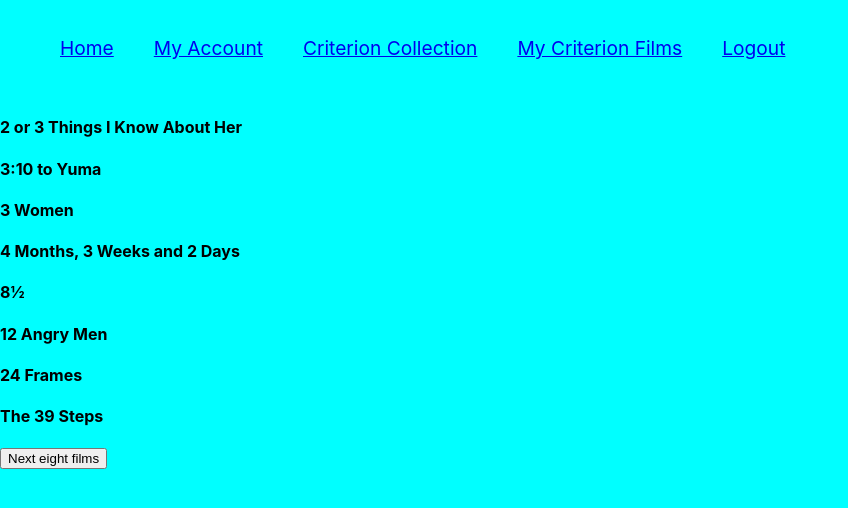
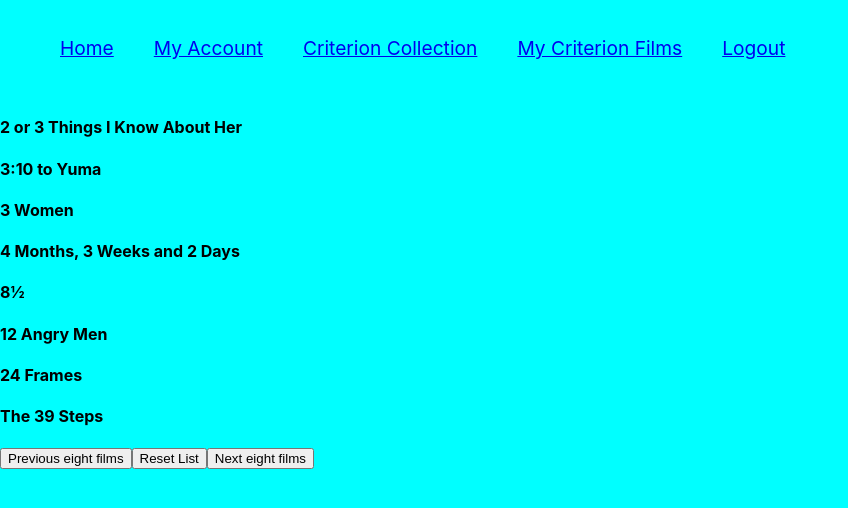
Before and after one commit to jmayheww/thefilmfix-app, a React (Create React App) app: page /filmpage in a window 1280 px wide. Shown: the top 508 px of the page, without its empty margins (0-848 px from the left). Built offline with nearby package versions, Linux system fonts and the light colour scheme; data requests are answered from the project's data file.

Commit message:
create ResetButton and PreviousButton components to handle clicks that reset the film list or show previous eight films, import and render Reset and Previous in FilmList component, pass onClick functions down to Reset and Previous button components via FilmPage

```diff
--- a/src/Components/FilmList.js
+++ b/src/Components/FilmList.js
@@ -1,8 +1,15 @@
 import React from "react";
 import FilmCard from "./FilmCard";
 import MoreButton from "./MoreButton";
+import ResetButton from "./ResetButton";
+import PreviousButton from "./PreviousButton";
 
-function FilmList({ films, handleMoreClick }) {
+function FilmList({
+  films,
+  handlePreviousClick,
+  handleMoreClick,
+  handleReset,
+}) {
   const renderFilms = films.map((film) => {
     const {
       Title,
@@ -34,6 +41,8 @@
   return (
     <div className="card-container">
       {renderFilms}
+      <PreviousButton handlePreviousClick={handlePreviousClick} />
+      <ResetButton handleReset={handleReset} />
       <MoreButton handleMoreClick={handleMoreClick} />
     </div>
   );
--- a/src/Components/FilmPage.js
+++ b/src/Components/FilmPage.js
@@ -10,13 +10,24 @@
   function showMoreFilms() {
     setPosition((position + DISPLAY_COUNT) % films.length);
   }
+
+  function showPreviousFilms() {
+    setPosition((position - DISPLAY_COUNT) % films.length);
+  }
+
+  function resetFilms() {
+    setPosition(0);
+  }
+
   return (
     <main>
       <NewFilmForm />
       <Search />
       <FilmList
         films={films.slice(position, position + DISPLAY_COUNT)}
+        handlePreviousClick={showPreviousFilms}
         handleMoreClick={showMoreFilms}
+        handleReset={resetFilms}
       />
     </main>
   );
--- /dev/null
+++ b/src/Components/PreviousButton.js
@@ -0,0 +1,7 @@
+import React from "react";
+
+function PreviousButton({ handlePreviousClick }) {
+  return <button onClick={handlePreviousClick}>Previous eight films</button>;
+}
+
+export default PreviousButton;
--- a/src/Components/ResetButton.js
+++ b/src/Components/ResetButton.js
@@ -1 +1,7 @@
 import React from "react";
+
+function ResetButton({ handleReset }) {
+  return <button onClick={handleReset}>Reset List</button>;
+}
+
+export default ResetButton;
```
